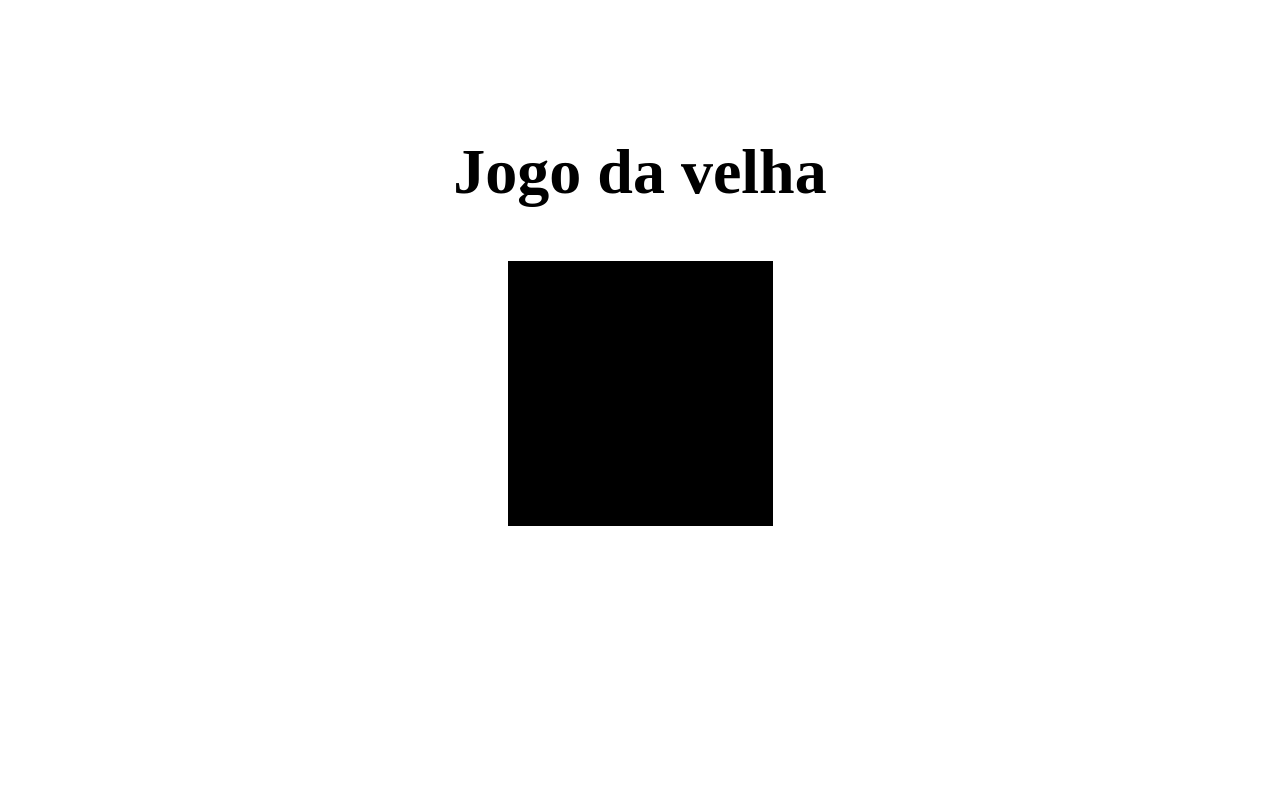
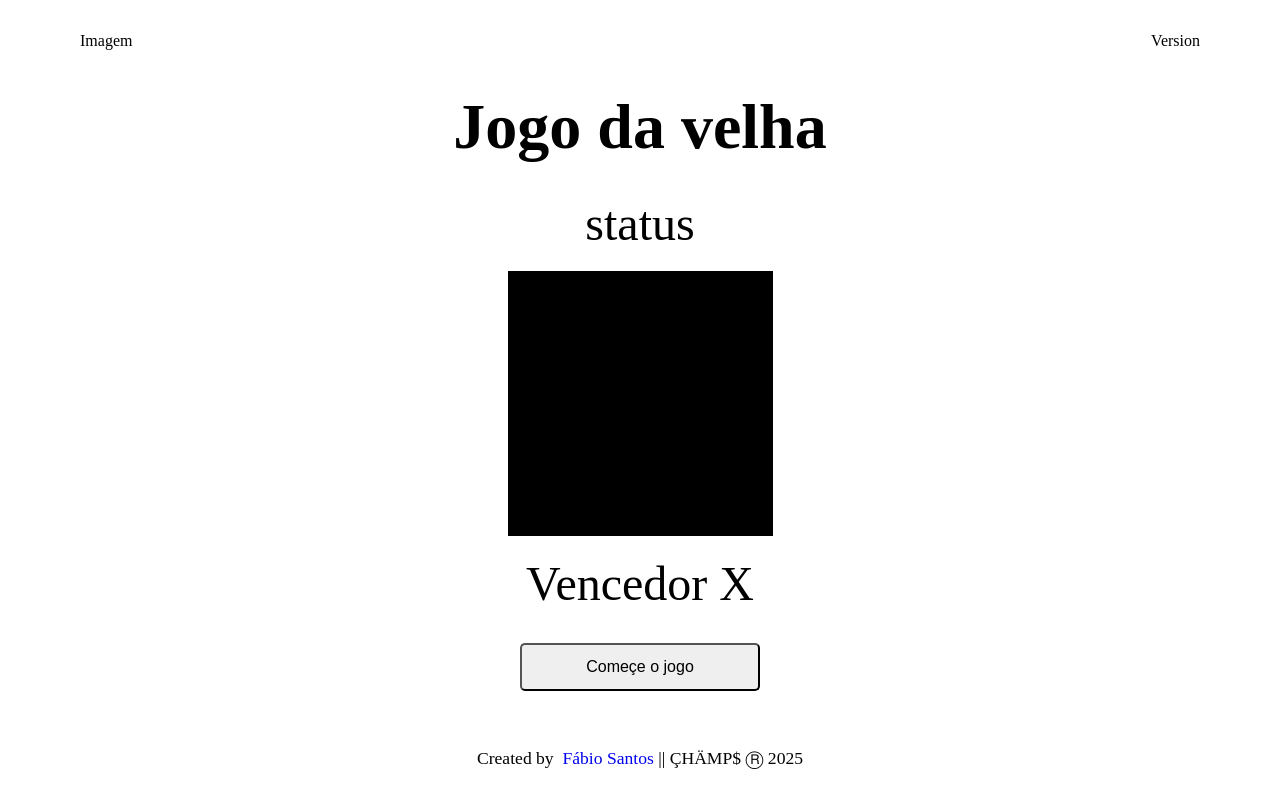
Before and after one commit to champs-8/JogoDaVelha, a plain HTML site: page docs/index.html in a window 1280 px wide. Drawn offline with Linux system fonts and the light colour scheme; no server answers.

Commit message:
Update index.html

```diff
--- a/docs/index.html
+++ b/docs/index.html
@@ -7,14 +7,24 @@
     <title>Jogo da Velha</title>
 </head>
 <body>
+    <header id="header" class="flex">
+        <!-- <img src="#" alt=""> -->
+         <span>Imagem</span>
+        <span>Version</span>
+    </header>
     <section id="hero" class="flex">
         <h1>Jogo da velha</h1>
-        <div id="tabuleiro" class="flex tabuleiro">
-            <!-- aqui será gerado o tabuleiro pelo JS -->
+        <div id="contentHero" class="flex">
+            <div id="status" class="flex">status</div>
+            <div id="tabuleiro" class="flex tabuleiro">
+                <!-- aqui será gerado o tabuleiro pelo JS -->
+            </div>
+            <div id="winner" class="flex">Vencedor X</div>
         </div>
+        <button id="btnPlay">Começe o jogo</button>
     </section>
-    <footer id="footer">
-        <!-- aqui será as informações do criador -->
+    <footer class="flex">
+        Created by <a href="https://instagram.com/fabio.s8">&nbsp; Fábio Santos </a> &nbsp;|| ÇHÄMP$ &#9415; 2025
     </footer>
     <script src="./script.js"></script>
 </body>
```
